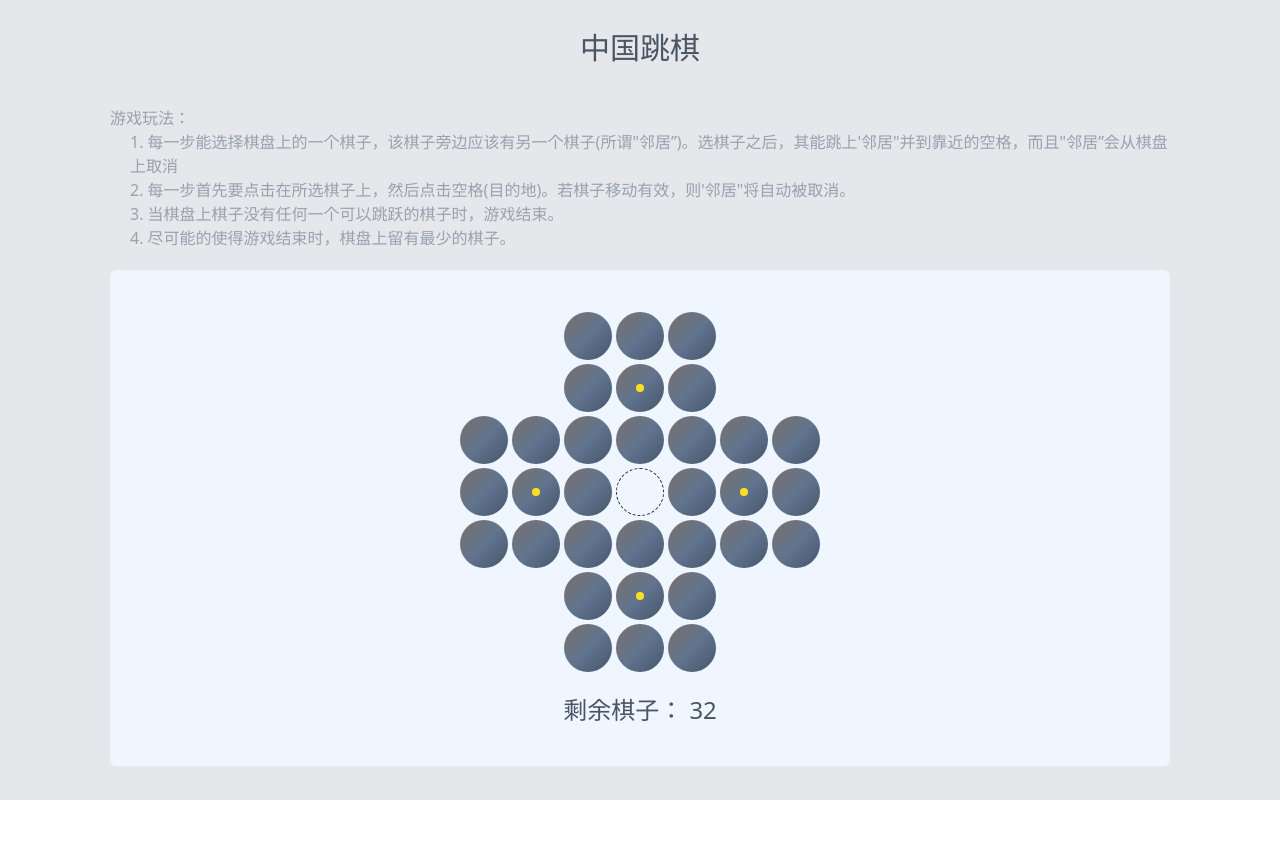
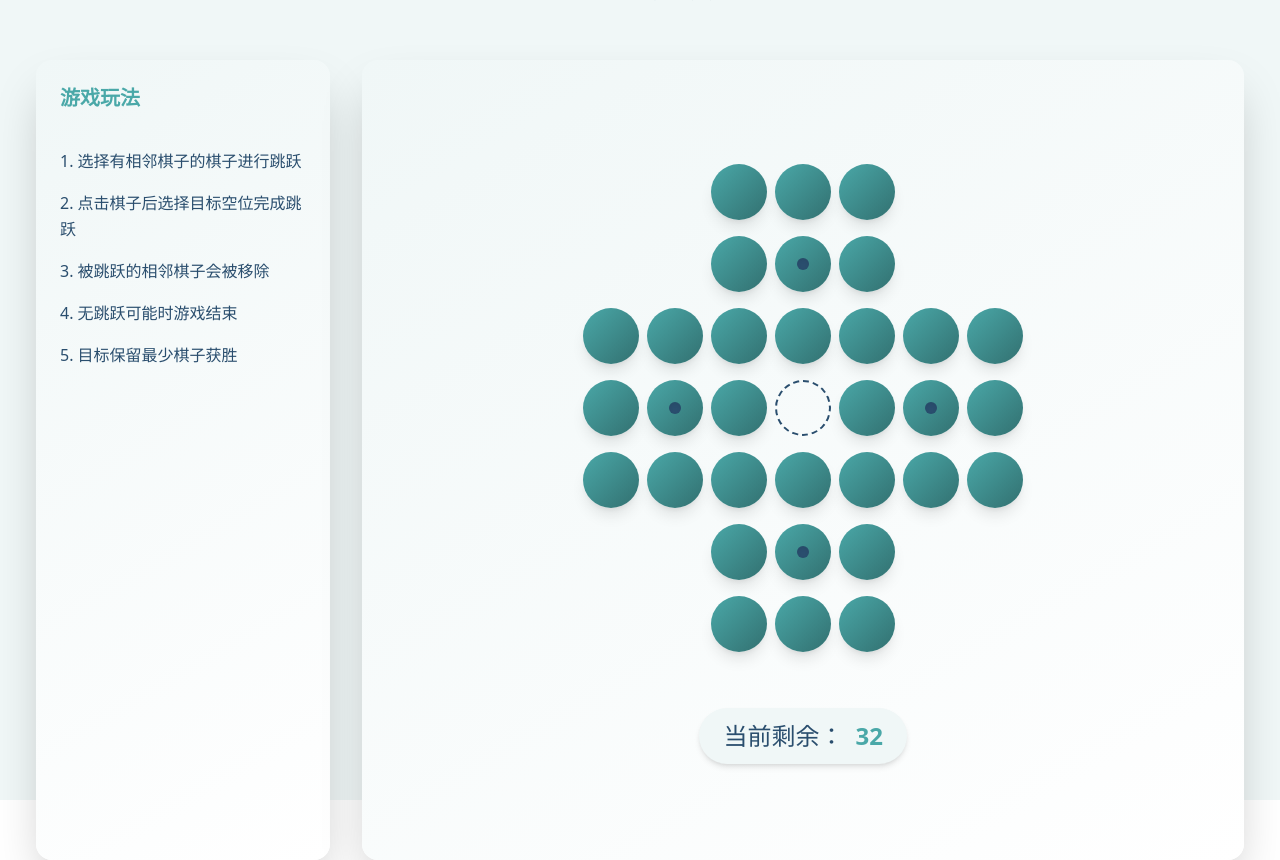
Before and after one commit to coolcao/checkers-less-more, an Angular app: page /board in a window 1280 px wide. Before the commit the page ends 800 px from the top, so only its background shows below. Built offline with nearby package versions, Linux system fonts and the light colour scheme; a web font is replaced by a local one.

Commit message:
使用AI完善整体的布局与样式

```diff
--- a/src/app/checkers-less-more/checkers-less-more-board/checkers-less-more-board.component.html
+++ b/src/app/checkers-less-more/checkers-less-more-board/checkers-less-more-board.component.html
@@ -1,58 +1,44 @@
 <div
-  class="flex h-screen w-screen flex-col items-center justify-center bg-gray-200 px-5 select-none dark:bg-gray-800"
+  class="flex h-screen w-screen flex-col items-center justify-center bg-[#f0f7f7] px-5 select-none dark:bg-gray-800"
 >
+  <div class="w-full max-w-[2000px] px-4">
     <div
-    class="sm:h-[480px] sm:w-[680px] md:h-[680px] md:w-[960px] lg:h-[680px] lg:w-[960px] xl:h-[780px] xl:w-[1060px] 2xl:h-[980px] 2xl:w-[1200px]"
-  >
-    <div
-      class="flex w-full items-center justify-center py-5 text-3xl text-gray-600 dark:text-gray-300"
+      class="mb-4 flex w-full items-center justify-center py-6 text-3xl font-bold tracking-wide text-[#2A4E6E] md:mb-8 md:text-4xl"
     >
       中国跳棋
     </div>
     <div
-      class="flex w-full flex-col items-start justify-center py-5 text-gray-400 dark:text-gray-400"
+      class="flex h-auto w-full flex-col gap-4 md:gap-8 lg:h-[800px] lg:flex-row"
     >
-      <div class="text-md">游戏玩法：</div>
-      <div class="pl-5 text-base">
-        1.
-        每一步能选择棋盘上的一个棋子，该棋子旁边应该有另一个棋子(所谓"邻居”)。选棋子之后，其能跳上'邻居"并到靠近的空格，而且"邻居”会从棋盘上取消
-      </div>
-      <div class="pl-5 text-base">
-        2.
-        每一步首先要点击在所选棋子上，然后点击空格(目的地)。若棋子移动有效，则'邻居"将自动被取消。
-      </div>
-      <div class="pl-5 text-base">
-        3. 当棋盘上棋子没有任何一个可以跳跃的棋子时，游戏结束。
-      </div>
-      <div class="pl-5 text-base">
-        4. 尽可能的使得游戏结束时，棋盘上留有最少的棋子。
-      </div>
-    </div>
+      <!-- 游戏棋盘（移动端优先显示在上方） -->
       <div
-      class="flex flex-col items-center justify-center rounded-md bg-blue-50 p-10 dark:bg-gray-700"
+        class="hover:shadow-3xl order-1 flex w-full flex-col items-center justify-center rounded-2xl bg-white p-6 shadow-2xl transition-all duration-300 md:p-12 lg:order-2 lg:w-3/4"
+        style="background: linear-gradient(150deg, #f0f7f7 0%, #ffffff 100%)"
       >
         @for (rows of board(); track $index; let row = $index) {
-        <div class="flex w-fit items-center justify-center">
+          <div
+            class="my-1 flex w-fit items-center justify-center gap-1 md:my-2 md:gap-2"
+          >
             @for (item of rows; track $index; let col = $index) {
               @if (item.virtual) {
               } @else {
                 <div
                   (click)="clickCell(item)"
-                class="m-[2px] flex items-center justify-center rounded-full px-2 py-2 sm:h-8 sm:w-8 md:h-10 md:w-10 lg:h-10 lg:w-10 xl:h-12 xl:w-12 2xl:h-14 2xl:w-14"
+                  class="flex h-7 w-7 items-center justify-center rounded-full transition-all duration-300 sm:h-9 sm:w-9 md:h-11 md:w-11 lg:h-12 lg:w-12 xl:h-14 xl:w-14 2xl:h-16 2xl:w-16"
                   [ngClass]="{
-                  'bg-gradient-to-br from-stone-500 via-slate-500 to-slate-600 dark:from-stone-400 dark:via-slate-400 dark:to-slate-500':
+                    'bg-gradient-to-br from-[#4AA8A8] via-[#3E8C8C] to-[#327070] shadow-lg hover:shadow-xl':
                       !item.empty && !item.virtual,
-                  'border border-dashed border-gray-800 dark:border-gray-200':
+                    'border-2 border-dashed border-[#2A4E6E] hover:border-solid hover:bg-[#f0f7f7]':
                       item.empty && !item.virtual,
-                  '!from-stone-400 !via-slate-400 !to-slate-500 dark:!from-stone-300 dark:!via-slate-300 dark:!to-slate-400':
+                    'scale-90 !from-[#88C4C4] !via-[#6CA8A8] !to-[#508C8C]':
                       item.clicked,
-                  'cursor-pointer hover:scale-105':
+                    'hover:scale-110 hover:shadow-2xl':
                       canJumpArr()[row][col] || item.empty,
                   }"
                 >
                   @if (canJumpArr()[row][col]) {
                     <div
-                    class="h-2 w-2 rounded-full bg-yellow-300 dark:bg-yellow-800"
+                      class="h-2 w-2 rounded-full bg-[#2A4E6E] shadow-inner sm:h-3 sm:w-3"
                     ></div>
                   }
                 </div>
@@ -60,15 +46,42 @@
             }
           </div>
         }
+        <div class="mt-6 flex w-full items-center justify-center md:mt-12">
           <div
-        class="mt-5 flex w-full items-center justify-center text-gray-600 dark:text-gray-200"
+            class="rounded-full bg-[#f0f7f7] px-4 py-2 text-lg font-medium text-[#2A4E6E] shadow-md md:px-6 md:py-3 md:text-2xl"
           >
             @if (isComplete()) {
-          <div class="text-2xl">游戏结束，最终剩余棋子： {{ remain() }}</div>
+              <span>游戏结束，剩余：</span>
             } @else {
-          <div class="text-2xl">剩余棋子： {{ remain() }}</div>
+              <span>当前剩余：</span>
             }
+            <span class="ml-2 font-bold text-[#4AA8A8] md:ml-3">{{
+              remain()
+            }}</span>
+          </div>
+        </div>
+      </div>
+
+      <!-- 玩法说明卡片（移动端显示在下方） -->
+      <div
+        class="hover:shadow-3xl order-2 w-full rounded-2xl bg-white p-4 shadow-2xl transition-all duration-300 md:p-6 lg:order-1 lg:w-1/4"
+        style="background: linear-gradient(150deg, #f0f7f7 0%, #ffffff 100%)"
+      >
+        <div class="flex h-full flex-col justify-between">
+          <div class="mb-3 text-lg font-bold text-[#4AA8A8] md:mb-4 md:text-xl">
+            游戏玩法
+          </div>
+          <div
+            class="h-full space-y-3 pt-5 text-sm leading-relaxed text-[#2A4E6E] md:space-y-4 md:text-base"
+          >
+            <div>1. 选择有相邻棋子的棋子进行跳跃</div>
+            <div>2. 点击棋子后选择目标空位完成跳跃</div>
+            <div>3. 被跳跃的相邻棋子会被移除</div>
+            <div>4. 无跳跃可能时游戏结束</div>
+            <div>5. 目标保留最少棋子获胜</div>
           </div>
         </div>
       </div>
     </div>
+  </div>
+</div>
```
Lines whose indentation alone changed are shown as unchanged.
